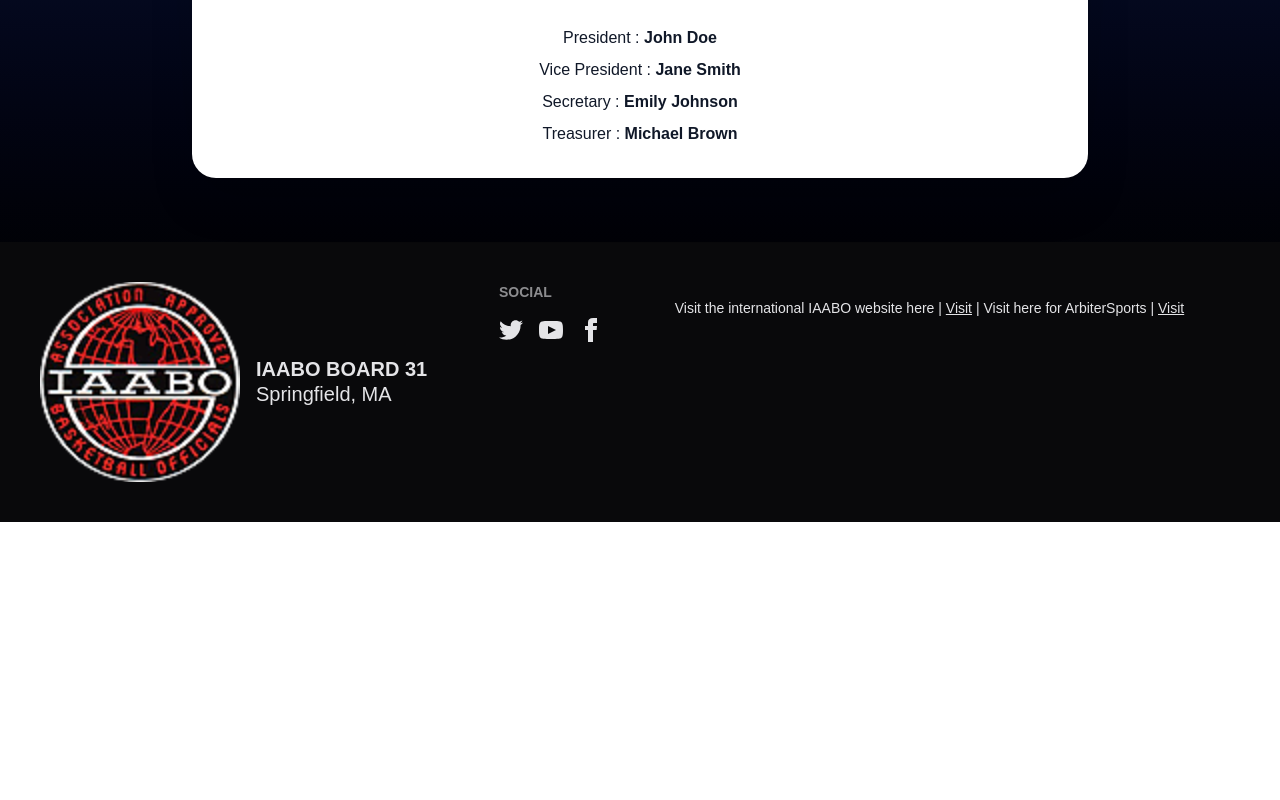
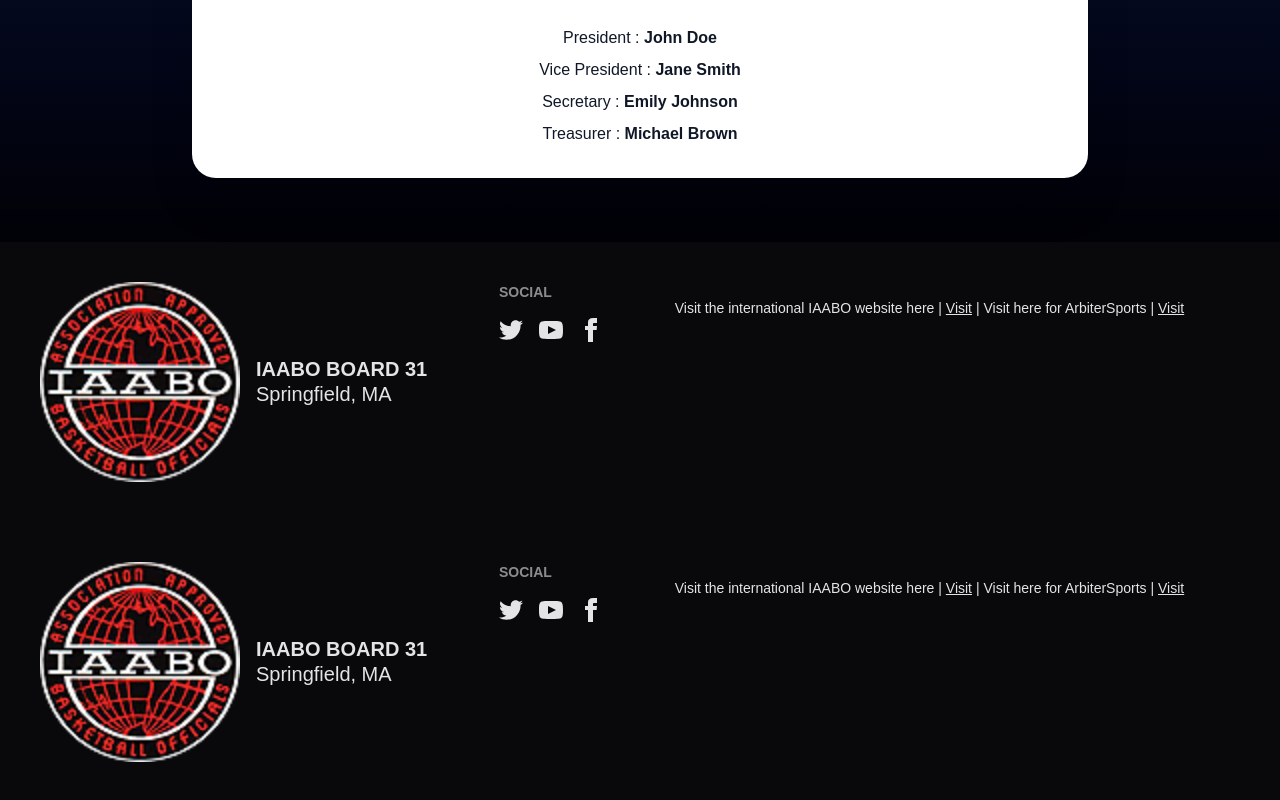
Before and after one commit to SantinoGiordano/IAABO_Board_31, a Next.js app: page / in a window 1280 px wide. Shown: the part 1571-2371 px from the top of the page. Before the commit the page ends 2093 px from the top, so only its background shows below. Built offline with nearby package versions, Linux system fonts and the light colour scheme.

Commit message:
added footer to the imports

```diff
--- a/app/layout.tsx
+++ b/app/layout.tsx
@@ -2,6 +2,7 @@ import type { Metadata } from "next";
 import { Geist, Geist_Mono } from "next/font/google";
 import "./globals.css";
 import Nav from "@/componets/nav";
+import Footer from "@/componets/footer";
 
 const geistSans = Geist({
   variable: "--font-geist-sans",
@@ -31,6 +32,7 @@ export default function RootLayout({
         <div className="bg-black">
         <Nav/>
         {children}
+        <Footer/>
         </div>
       </body>
     </html>
```
